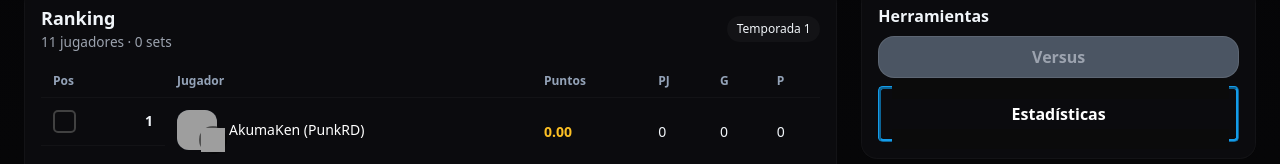
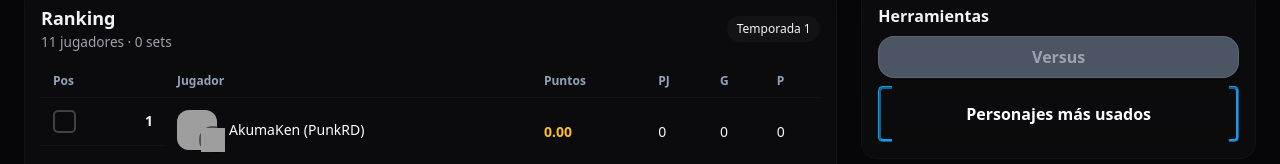
Before and after one commit to Android-Play01/Liga-3rd-Strike-RD, a plain HTML site: page index.html in a window 1280 px wide. Shown: the part 113-277 px from the top of the page. Drawn offline with nearby package versions, Linux system fonts and the light colour scheme; grey boxes are pictures that could not be loaded.

Commit message:
Update index.html

```diff
--- a/index.html
+++ b/index.html
@@ -410,7 +410,7 @@
           <h3 class="font-semibold">Herramientas</h3>
           <div class="mt-2 flex flex-col gap-2">
             <button id="btnVersus" class="btn-versus px-3 py-2 rounded-2xl font-semibold">Versus</button>
-            <button id="btnGlobalStats" class="btn-stats">Estadísticas</button>
+            <button id="btnGlobalStats" class="btn-stats">Personajes más usados</button>
           </div>
         </div>
 
```
